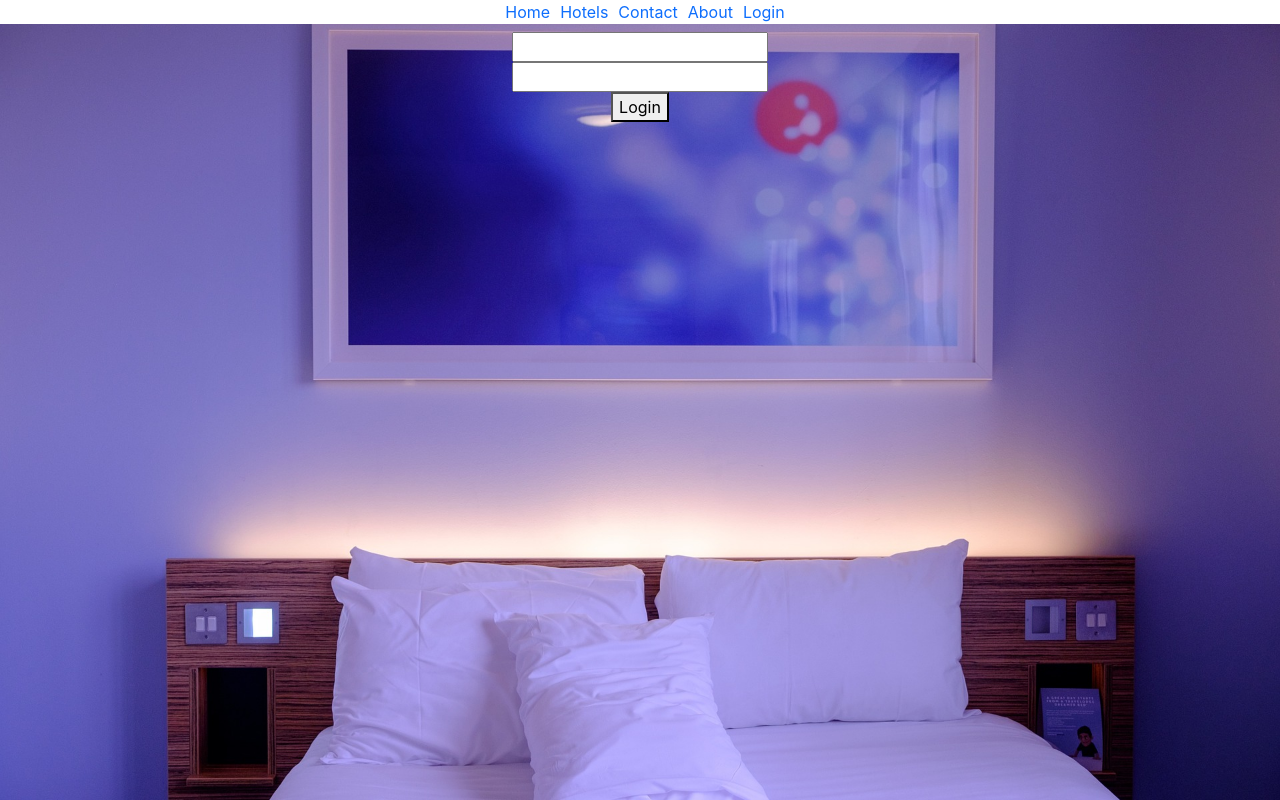
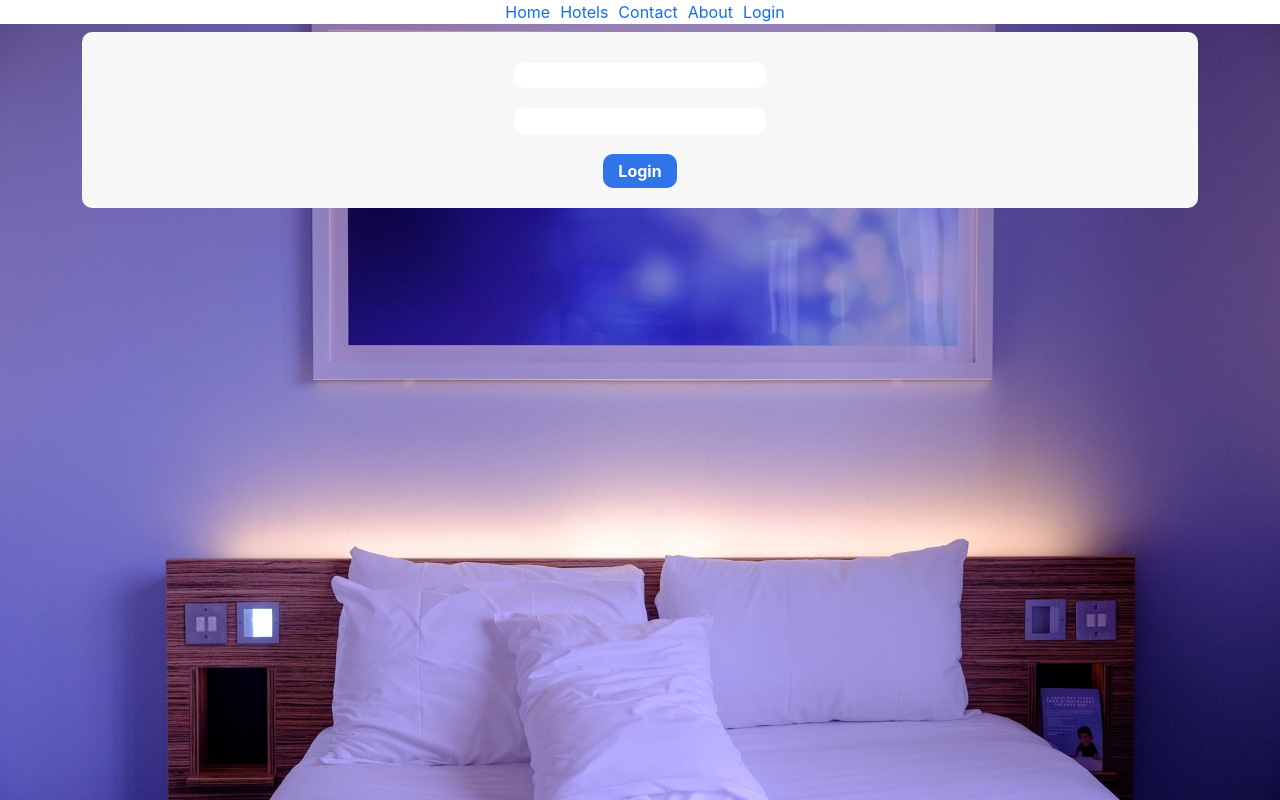
Before and after one commit to RuudyBoy/project-exam-2, a React (Create React App) app: page /login in a window 1280 px wide. Built offline with nearby package versions, Linux system fonts and the light colour scheme.

Commit message:
login added

```diff
--- a/src/App.js
+++ b/src/App.js
@@ -1,10 +1,52 @@
 import "./App.scss";
-import Layout from './components/layout/Layout';
-
+import React from 'react';
+import { BrowserRouter as Router, Switch, Route } from 'react-router-dom';
+import Container from 'react-bootstrap/Container';
+import Home from "./components/home/Home";
+import Nav from './components/layout/Nav';
+import DashboardPage from './components/dashboard/DashboardPage';
+import "./App.scss"
+import { AuthProvider } from './context/AuthContext';
+import HotelPost from "./components/HotelPost";
+import HotelDetail from "./components/HotelDetail";
+import LoginPage from "./components/login/LoginPage";
+import Contact from "./components/contact/Contact";
+import About from "./components/about/About";
 
 
 function App() {
-  return <Layout/>;
+  return (
+    <AuthProvider>
+    <Router>
+      <Nav />
+      <Container>
+        <Switch>
+        <Route path="/" exact>
+            <Home />
+          </Route>
+          <Route path="/hotels" exact>
+            <HotelPost />
+          </Route>
+          <Route path="/detail/:id">
+            <HotelDetail />
+          </Route>
+          <Route path="/contact">
+							<Contact />
+						</Route>
+            <Route path="/about">
+							<About />
+						</Route>
+          <Route path="/login">
+							<LoginPage />
+						</Route>
+            <Route path="/dashboard" exact>
+						<DashboardPage />
+					</Route>
+        </Switch>
+      </Container>
+    </Router>
+    </AuthProvider>
+  );
 }
 
 export default App;
--- a/src/App.scss
+++ b/src/App.scss
@@ -91,7 +91,43 @@ p {
 }
 
 .form-error {
-    background-color: aquamarine;
+    background-color: orange;
     padding: 20px;
+    border: none;
+    border-radius: 10px;
     color: aliceblue;
 }
+
+//Form
+
+.form-design {
+    background-color: #f7f7f7;
+    padding: 20px;
+    border: none;
+    border-radius: 10px;
+}
+
+.cta-login {
+    font-weight: bold;
+    border: none;
+    background-color:#2f74e9 ;
+    color: white;
+    padding: 5px 15px;
+    border-radius: 10px;
+    margin-top: 10px;
+}
+
+.cta-login:hover {
+    background-color: #2d68cc;
+    transition: 0.5s;
+}
+
+input {
+    border: none;
+    border-radius: 10px;
+    margin: 10px;
+}
+
+label {
+    display: block;
+}
--- a/src/components/HotelDetail.js
+++ b/src/components/HotelDetail.js
@@ -15,13 +15,14 @@ function HotelDetail() {
   history.push("/");
  }
 
- const url = BASE_URL + "/" + id;
+ const url = BASE_URL + "hotels/" + id;
 
  useEffect(
   function () {
    async function fetchData() {
     try {
      const response = await fetch(url);
+     console.log(url);
 
      if (response.ok) {
       const json = await response.json();
--- a/src/components/HotelPost.js
+++ b/src/components/HotelPost.js
@@ -1,6 +1,8 @@
 import { useState, useEffect } from "react";
 import { BASE_URL } from "../constants/api";
 import HotelItem from "./HotelItem";
+
+const url = BASE_URL + "hotels";
 
 function HotelPost() {
  const [hotels, setHotels] = useState([]);
@@ -10,8 +12,8 @@ function HotelPost() {
  useEffect(function () {
   async function fetchData() {
    try {
-    const response = await fetch(BASE_URL);
-    console.log(BASE_URL);
+    const response = await fetch(url);
+    console.log(url);
 
     if (response.ok) {
      const json = await response.json();
--- a/src/components/contact/Contact.js
+++ b/src/components/contact/Contact.js
@@ -1,5 +1,12 @@
 import Heading from '../layout/Heading';
 
 export default function Contact() {
-  return <Heading title="Contact" />;
+  return (
+    <>
+    <div className='home-page'>
+      <Heading title="Contact us" />
+      <h2> Ask any questions here:)</h2>
+    </div>
+    </>
+  );
 }
--- a/src/components/layout/Layout.js
+++ /dev/null
@@ -1,47 +0,0 @@
-import React from 'react';
-import {
-  BrowserRouter as Router,
-  Switch,
-  Route
-} from 'react-router-dom';
-import Container from 'react-bootstrap/Container';
-import HotelDetail from '../HotelDetail';
-import HotelPost from '../HotelPost';
-import LoginPage from '../login/LoginPage';
-import Nav from './Nav';
-import DashboardPage from '../dashboard/DashboardPage';
-import "../../App.scss"
-import Home from '../home/Home';
-import { AuthProvider } from '../../context/AuthContext';
-
-
-function Layout() {
-  return (
-    <AuthProvider>
-    <Router>
-      <Nav />
-      <Container>
-        <Switch>
-        <Route path="/" exact>
-            <Home />
-          </Route>
-          <Route path="/hotels" exact>
-            <HotelPost />
-          </Route>
-          <Route path="/detail/:id">
-            <HotelDetail />
-          </Route>
-          <Route path="/login">
-							<LoginPage />
-						</Route>
-            <Route path="/dashboard" exact>
-						<DashboardPage />
-					</Route>
-        </Switch>
-      </Container>
-    </Router>
-    </AuthProvider>
-  );
-}
-
-export default Layout;
--- a/src/components/layout/Nav.js
+++ b/src/components/layout/Nav.js
@@ -14,7 +14,7 @@ function Nav() {
 	}
 	return (
 		<nav>
-			<Link to="/home">Home</Link>
+			<Link to="/">Home</Link>
             <Link to="/hotels">Hotels</Link>
             <Link to="/contact">Contact</Link>
             <Link to="/about">About</Link>
--- a/src/components/login/LoginForm.js
+++ b/src/components/login/LoginForm.js
@@ -1,4 +1,4 @@
-import { useState, useContext } from "react";
+import { useState, useContext} from "react";
 import { useHistory } from "react-router-dom";
 import React from "react";
 import { useForm } from "react-hook-form";
@@ -28,9 +28,10 @@ export default function LoginForm() {
         resolver: yupResolver(schema)
       });
 
-	  const [ setAuth] = useContext(AuthContext);
+	  const [auth, setAuth] = useContext(AuthContext);
+	  console.log(auth);
 
-      async function onSubmit(data ) {
+      async function onSubmit(data) {
 
 		setSubmitting(true);
         setLoginError(null);
@@ -38,7 +39,10 @@ export default function LoginForm() {
 		console.log(data);
 
 		try {
-			const response = await axios.post(url, data);
+			const response = await axios.post(url,  {
+				identifier: "project@exam.com",
+				password: "Exam2022"
+			});
 			console.log("response", response.data);
 			console.log(url);
 			console.log(data);
@@ -58,7 +62,7 @@ export default function LoginForm() {
 
 	return (
 		<>
-			<form onSubmit={handleSubmit(onSubmit)}>
+			<form className="form-design"onSubmit={handleSubmit(onSubmit)}>
             {loginError && <FormError>{loginError}</FormError>}
             <fieldset disabled={submitting}>
                 <div>
@@ -69,7 +73,7 @@ export default function LoginForm() {
                     <input name="password" {...register("password", { required: true })} />
 					{errors.password && <FormError>This field is required</FormError>}
                 </div>
-            <button>{submitting ? "Loggin in..." : "Login"}</button>
+            <button className="cta-login">{submitting ? "Loggin in..." : "Login"}</button>
             </fieldset>
 			</form>
 		</>
--- a/src/context/AuthContext.js
+++ b/src/context/AuthContext.js
@@ -1,9 +1,10 @@
-import React, { useState } from "react";
+import React from "react";
+import useLocalStorage from "../hooks/useLocalStorage";
 
 const AuthContext = React.createContext([null, () => {}]);
 
 export const AuthProvider = (props) => {
-	const [auth, setAuth] = useState(null);
+	const [auth, setAuth] = useLocalStorage("auth", null);
 	return <AuthContext.Provider value={[auth, setAuth]}>{props.children}</AuthContext.Provider>;
 };
 
--- /dev/null
+++ b/src/hooks/useLocalStorage.js
@@ -0,0 +1,39 @@
+import { useState } from "react";
+
+export default function useLocalStorage(key, initialValue) {
+	// State to store our value
+	// Pass initial state function to useState so logic is only executed once
+	const [storedValue, setStoredValue] = useState(() => {
+		try {
+			// Get from local storage by key
+			const item = window.localStorage.getItem(key);
+
+			// Parse stored json or if none return initialValue
+			return item ? JSON.parse(item) : initialValue;
+		} catch (error) {
+			// If error also return initialValue
+			console.log(error);
+			return initialValue;
+		}
+	});
+
+	// Return a wrapped version of useState's setter function that ...
+	// ... persists the new value to localStorage.
+	const setValue = (value) => {
+		try {
+			// Allow value to be a function so we have same API as useState
+			const valueToStore = value instanceof Function ? value(storedValue) : value;
+
+			// Save state
+			setStoredValue(valueToStore);
+
+			// Save to local storage
+			window.localStorage.setItem(key, JSON.stringify(valueToStore));
+		} catch (error) {
+			// A more advanced implementation would handle the error case
+			console.log(error);
+		}
+	};
+
+	return [storedValue, setValue];
+}
```
Also changed, not shown: 1 other file (tests, documents, lock files or other folders).
